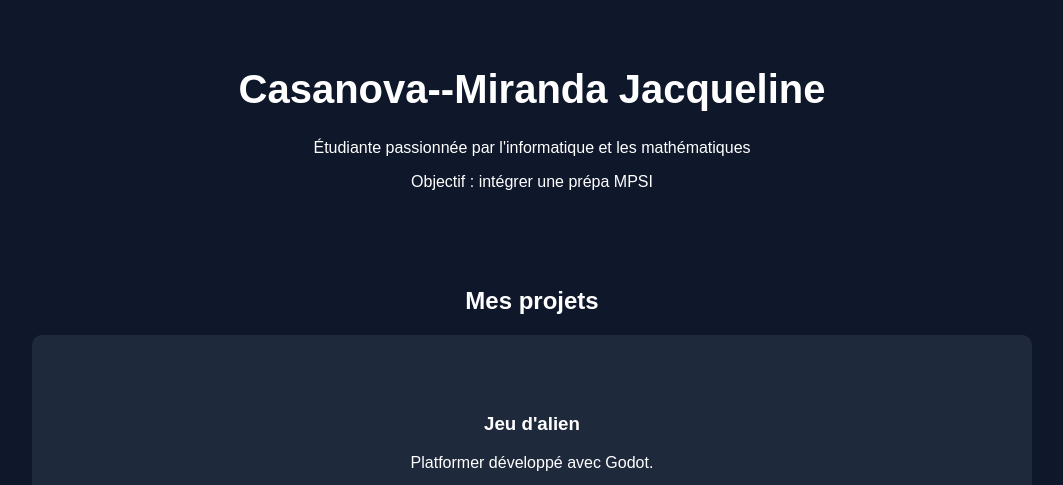
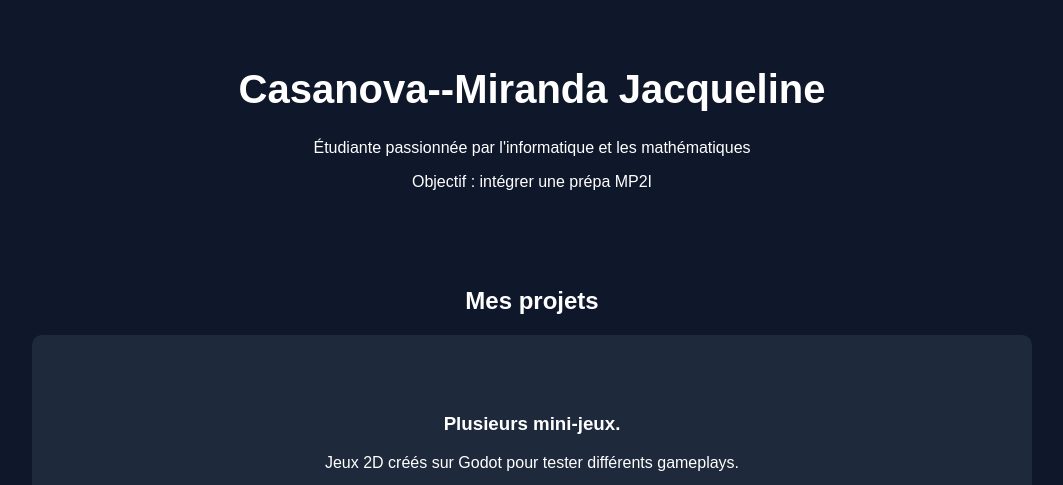
Before and after one commit to Jacqueline-casa/Jeux, a plain HTML site: page index.html in a window 1280 px wide. Shown: the top 485 px of the page, without its empty margins (108-1171 px from the left). Drawn offline with Linux system fonts and the light colour scheme.

Commit message:
Update index.html

```diff
--- a/index.html
+++ b/index.html
@@ -38,7 +38,7 @@
 <header>
   <h1>Casanova--Miranda Jacqueline</h1>
   <p>Étudiante passionnée par l'informatique et les mathématiques</p>
-  <p>Objectif : intégrer une prépa MPSI</p>
+  <p>Objectif : intégrer une prépa MP2I</p>
 </header>
 
 <section>
@@ -46,14 +46,14 @@
 
   <div class="game">
  <div class="game">
-  <h3>Jeu d'alien</h3>
-  <p>Platformer développé avec Godot.</p>
+  <h3>Plusieurs mini-jeux.</h3>
+  <p>Jeux 2D créés sur Godot pour tester différents gameplays.</p>
 
   <div class="game-container">
-    <iframe src="https://itch.io/embed/4428073"></iframe>
+    <iframe src="https://itch.io/embed/4466186"></iframe>
   </div>
 
-  <a class="play-button" href="https://jaky-dev1.itch.io/jeu-dalien" target="_blank">
+  <a class="play-button" href="https://jaky-dev1.itch.io/mini-jeux" target="_blank">
     🎮 Jouer au jeu
   </a>
    <h3>Jeu d'alien</h3>
```
